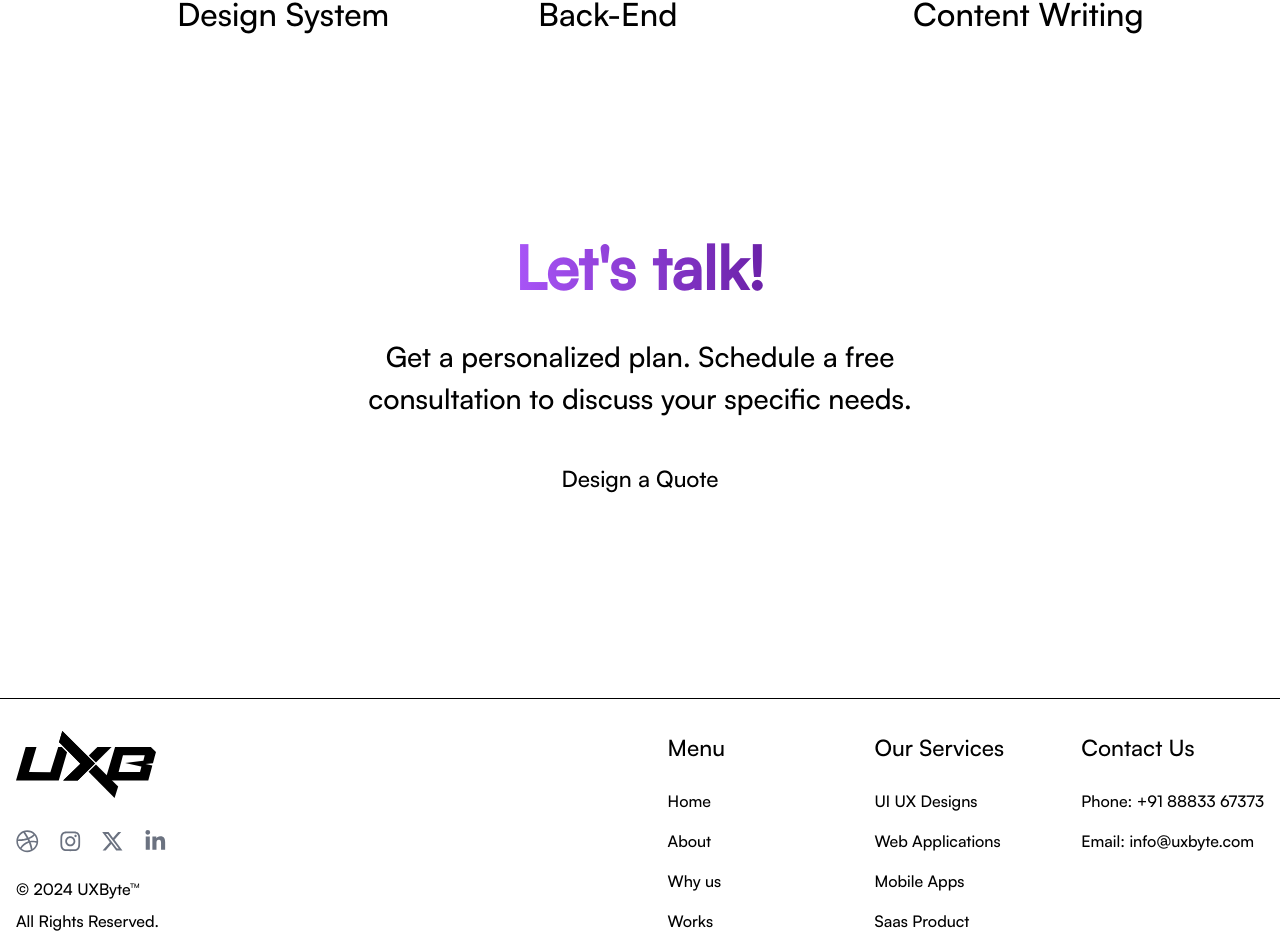
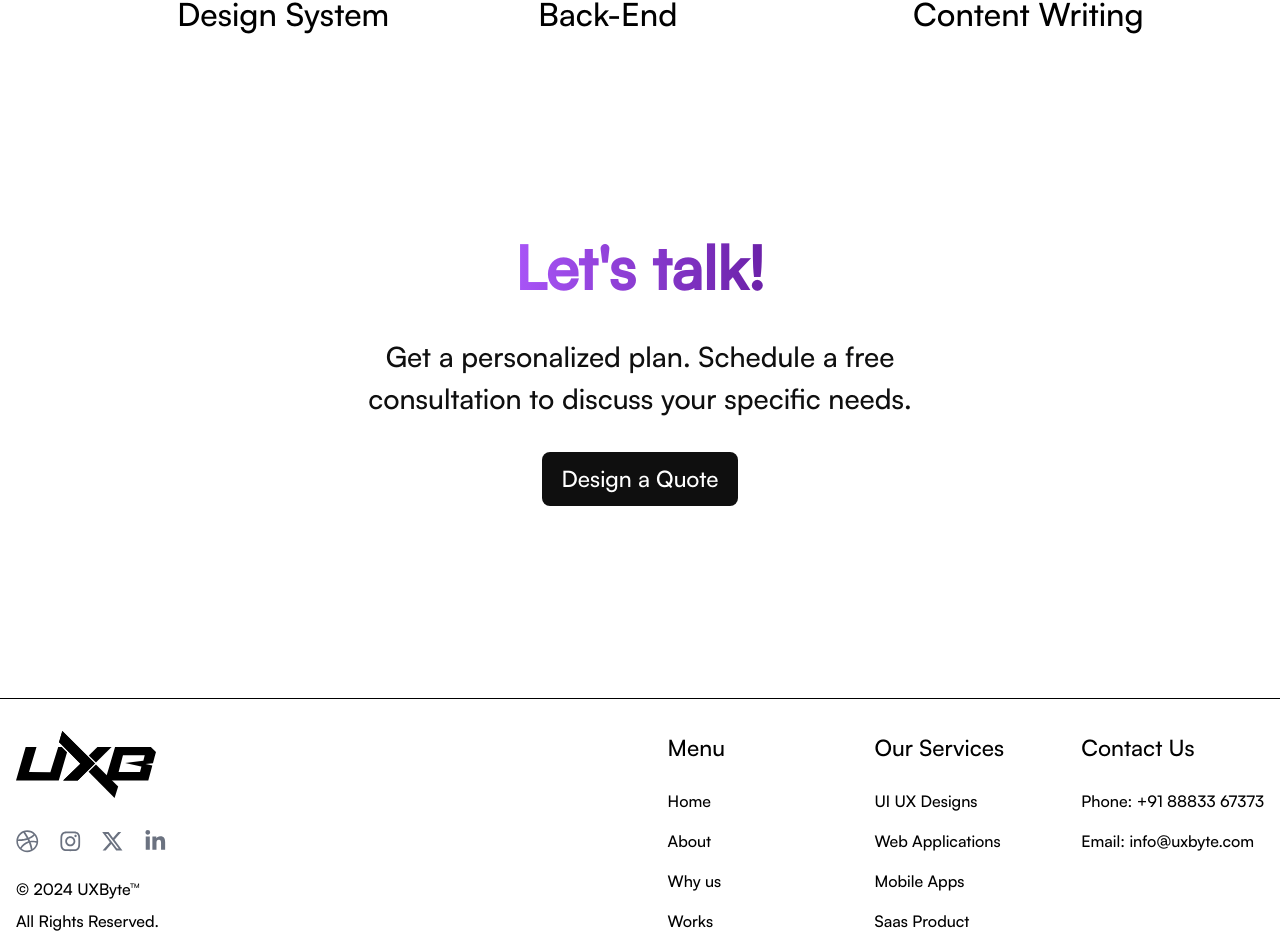
Before and after one commit to lalukrish/UXByte-Page, a Next.js app: page / in a window 1280 px wide. Shown: the part 3610-4549 px from the top of the page. Built offline with nearby package versions, Linux system fonts and the light colour scheme.

Commit message:
lets talk done

```diff
--- a/src/components/LetsTalk.jsx
+++ b/src/components/LetsTalk.jsx
@@ -2,8 +2,8 @@ import React from "react";
 
 const LetsTalk = ({ theme, toggleTheme }) => {
   // Use the theme prop to conditionally apply styles
-  const textColor = theme === "light" ? "text-black" : "text-white";
-  const buttonColor = theme === "light" ? "bg-white" : "bg-gray-800";
+  const textColor = theme === "light" ? "text-[#0f0f0f]" : "text-white";
+  const buttonColor = theme === "light" ? "bg-[#0f0f0f] text-white" : "bg-white text-[#0f0f0f]";
   const backgroundColor = theme === "light" ? "bg-white" : "bg-[#0f0f0f]"; // Adjust background color based on theme
 
   return (
@@ -24,7 +24,7 @@ const LetsTalk = ({ theme, toggleTheme }) => {
         <div className="flex items-center justify-center">
           <button
             type="button"
-            className={`${buttonColor} hover:bg-gray-200 font-medium rounded-lg text-2xl px-5 py-2.5`}
+            className={`${buttonColor} hover:bg-gray-800 dark:hover:bg-gray-200 font-medium rounded-lg text-2xl px-5 py-2.5`}
             onClick={toggleTheme}
           >
             Design a Quote
```
